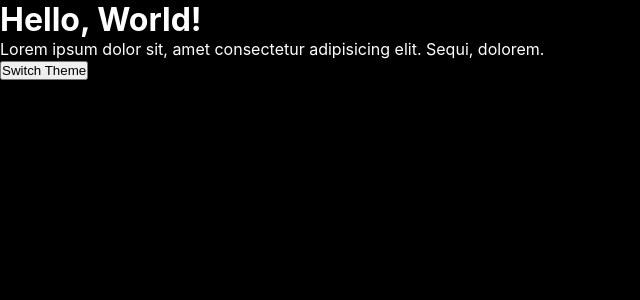
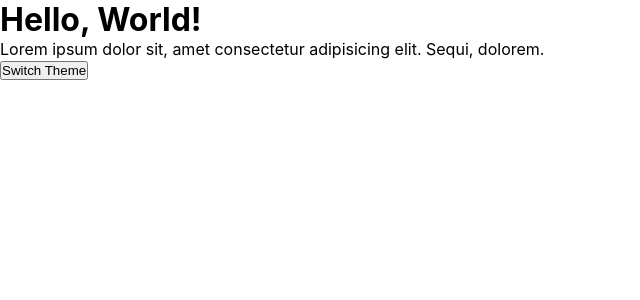
Before and after one commit to IslamSolimanInnowise/codelang, a React (Vite) app: page / in a window 1280 px wide. Shown: the top 300 px of the page, without its empty margins (0-640 px from the left). Built offline with nearby package versions, Linux system fonts and the light colour scheme.

Commit message:
add rtk setup

```diff
--- a/src/app/App.tsx
+++ b/src/app/App.tsx
@@ -1,13 +1,15 @@
 import { ThemeProvider } from "styled-components";
 import { darkTheme, lightTheme } from "../shared/styles/themes";
 import { GlobalStyles } from "../shared/styles/globalStyles";
-import { useState } from "react";
+import { useAppDispatch, useAppSelector } from "../shared/hooks";
+import { switchTheme } from "../features/theme/themeSlice";
 
 const App: React.FC = () => {
-  const [isDark, setIsDark] = useState(true);
+  const { isDark } = useAppSelector((state) => state.theme);
+  const dispatch = useAppDispatch();
 
   function handleThemeSwitch() {
-    setIsDark((prev) => !prev);
+    dispatch(switchTheme());
   }
 
   return (
--- /dev/null
+++ b/src/features/theme/themeSlice.ts
@@ -0,0 +1,22 @@
+import { createSlice } from "@reduxjs/toolkit";
+
+interface ThemeState {
+  isDark: boolean;
+}
+
+const initialState: ThemeState = {
+  isDark: false,
+};
+
+const themeSlice = createSlice({
+  name: "theme",
+  initialState,
+  reducers: {
+    switchTheme(state) {
+      state.isDark = !state.isDark;
+    },
+  },
+});
+
+export default themeSlice.reducer;
+export const { switchTheme } = themeSlice.actions;
--- a/src/main.tsx
+++ b/src/main.tsx
@@ -1,9 +1,13 @@
 import { StrictMode } from "react";
 import { createRoot } from "react-dom/client";
 import App from "./app/App.tsx";
+import { Provider } from "react-redux";
+import { store } from "./shared/redux/store.ts";
 
 createRoot(document.getElementById("root")!).render(
   <StrictMode>
-    <App />
+    <Provider store={store}>
+      <App />
+    </Provider>
   </StrictMode>
 );
--- /dev/null
+++ b/src/shared/hooks/index.ts
@@ -0,0 +1,5 @@
+import { useDispatch, useSelector } from "react-redux";
+import type { RootState, AppDispatch } from "../redux/store";
+
+export const useAppDispatch = useDispatch.withTypes<AppDispatch>();
+export const useAppSelector = useSelector.withTypes<RootState>();
--- /dev/null
+++ b/src/shared/redux/store.ts
@@ -0,0 +1,11 @@
+import { configureStore } from "@reduxjs/toolkit";
+import themeSlice from "../../features/theme/themeSlice";
+
+export const store = configureStore({
+  reducer: {
+    theme: themeSlice,
+  },
+});
+
+export type RootState = ReturnType<typeof store.getState>;
+export type AppDispatch = typeof store.dispatch;
--- a/src/shared/styles/themes.ts
+++ b/src/shared/styles/themes.ts
@@ -1,11 +1,11 @@
-import { MyTheme } from "styled-components";
+import { DefaultTheme } from "styled-components";
 
-const lightTheme: MyTheme = {
+const lightTheme: DefaultTheme = {
   backgroundColor: "white",
   color: "black",
 };
 
-const darkTheme: MyTheme = {
+const darkTheme: DefaultTheme = {
   backgroundColor: "black",
   color: "white",
 };
--- a/src/shared/types/styled.d.ts
+++ b/src/shared/types/styled.d.ts
@@ -1,7 +1,7 @@
 import "styled-components/native";
 
 declare module "styled-components" {
-  export interface MyTheme {
+  export interface DefaultTheme {
     backgroundColor: string;
     color: string;
   }
```
